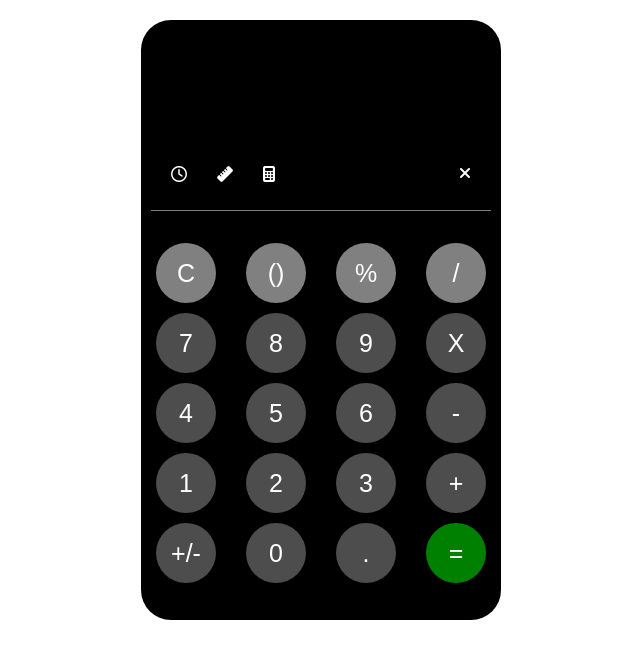
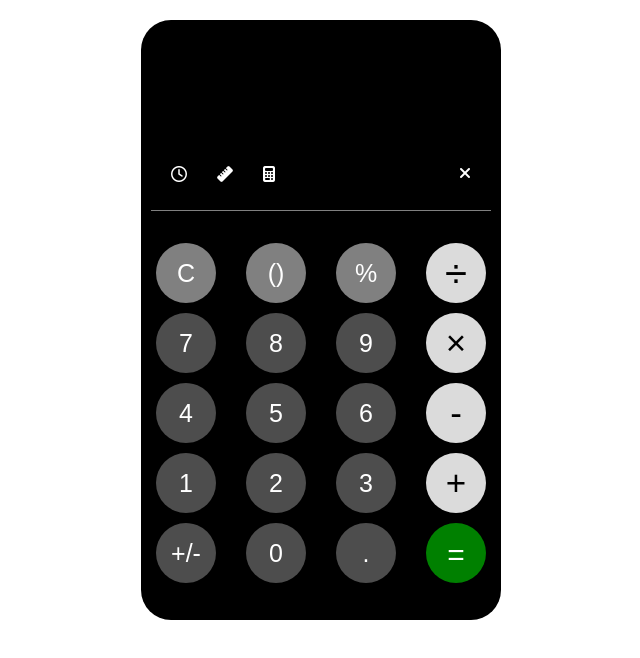
Before and after one commit to vedika2554/calsi, a plain HTML site: page index.html in a window 1280 px wide. Shown: the whole page, without its empty margins (319-959 px from the left). Drawn offline with Linux system fonts and the light colour scheme.

Commit message:
final changes done

```diff
--- a/index.html
+++ b/index.html
@@ -22,25 +22,25 @@
                 <button>C</button>
                 <button>()</button>
                 <button>%</button>
-                <button>/</button>
+                <button class="special">÷</button>
             </div>
             <div class="btn">
                 <button>7</button>
                 <button>8</button>
                 <button>9</button>
-                <button>X</button>
+                <button class="special">×</button>
             </div>
             <div class="btn">
                 <button>4</button>
                 <button>5</button>
                 <button>6</button>
-                <button>-</button>
+                <button class="special">-</button>
             </div>
             <div class="btn">
                 <button>1</button>
                 <button>2</button>
                 <button>3</button>
-                <button>+</button>
+                <button class="special">+</button>
             </div>
             <div class="btn">
                 <button>+/-</button>
--- a/style.css
+++ b/style.css
@@ -66,4 +66,22 @@
 }
 .btn button.equal{
     background-color: green;
+    font-size: 30px;
 }
+.btn-color button.special{
+    display: flex;
+    background-color:#DBDBDB;
+    color: black;
+    font-size: 40px;
+    text-align: center;
+    align-items: center;
+      justify-content: center;
+}.btn button.special{
+    display: flex;
+     background-color:#DBDBDB;
+    color: black;
+    font-size: 35px;
+    text-align: center;
+    align-items: center;
+      justify-content: center;
+}
```
